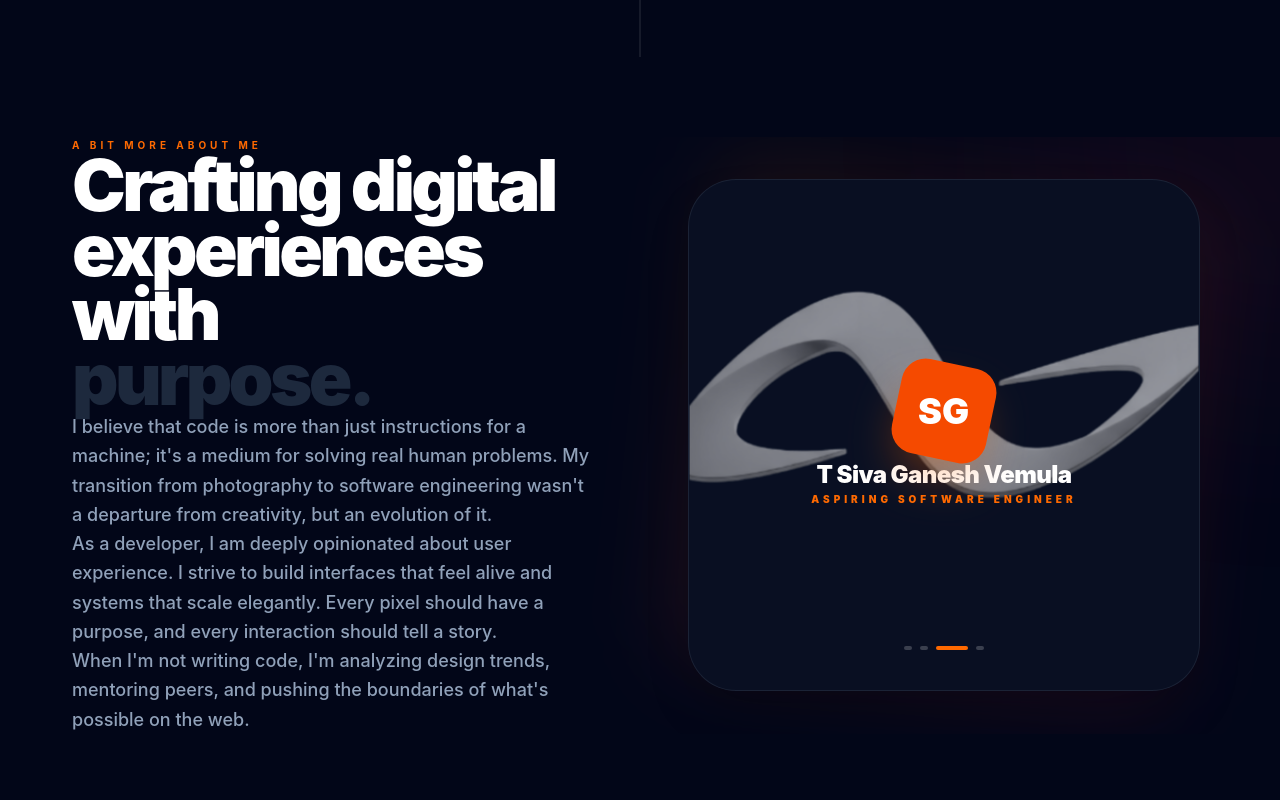
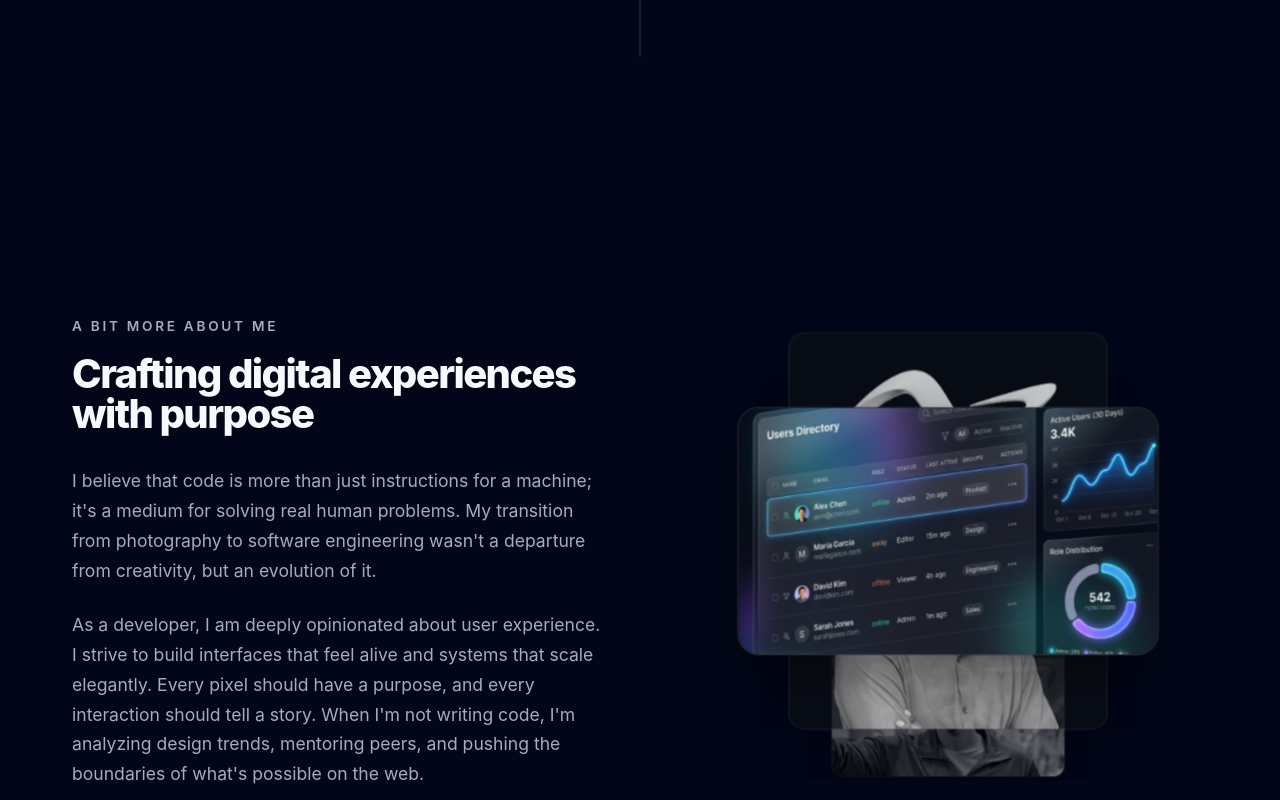
Before and after one commit to SivaGaneshv1729/sivaganesh-portfolio, a React (Vite) app: page / in a window 1280 px wide. Shown: the part 1840-2640 px from the top of the page. Built offline with nearby package versions, Linux system fonts and the light colour scheme.

Commit message:
feat(about-contact): build 3D image carousel and premium developer terminal contact form

```diff
--- a/src/components/About.jsx
+++ b/src/components/About.jsx
@@ -1,106 +1,73 @@
-import { useState, useEffect } from 'react'
-import { motion, AnimatePresence } from 'framer-motion'
+import React, { useState, useEffect } from 'react';
 
-const carouselImages = [
-  "/images/sg1.jpg",
-  "/images/main logo.png",
-  "/images/project2_clear.png",
-  "/images/siva_ganesh.png"
-]
+const carouselItems = [
+  { src: "/images/sg1.jpg", alt: "Workspace and development setup" },
+  { src: "/images/main logo.png", alt: "Portrait of Siva Ganesh" },
+  { src: "/images/project2_clear.png", alt: "Creative design and coding process" },
+  { src: "/images/siva_ganesh.png", alt: "Siva Ganesh brand mark" }
+];
 
 const About = () => {
-  const [imgIndex, setImgIndex] = useState(0)
+  const [activeIndex, setActiveIndex] = useState(0);
 
   useEffect(() => {
     const timer = setInterval(() => {
-      setImgIndex((prev) => (prev + 1) % carouselImages.length)
-    }, 3000)
-    return () => clearInterval(timer)
-  }, [])
+      setActiveIndex((prev) => (prev + 1) % carouselItems.length);
+    }, 2400);
+    return () => clearInterval(timer);
+  }, []);
+
+  const getCardClass = (index) => {
+    const total = carouselItems.length;
+    const diff = (index - activeIndex + total) % total;
+
+    if (diff === 0) return 'center';
+    if (diff === 1) return 'down-1';
+    if (diff === 2) return 'down-2';
+    if (diff === total - 1) return 'up-1';
+    return 'up-2';
+  };
 
   return (
-    <section id="about" className="py-32 bg-slate-950 relative overflow-hidden z-10">
-      {/* Decorative element */}
-      <div className="absolute top-0 right-0 w-[500px] h-[500px] bg-rose-500/5 rounded-full blur-[120px] -z-10 translate-x-1/2 -translate-y-1/2" />
-
-      <div className="container mx-auto px-6">
-        <div className="grid grid-cols-1 lg:grid-cols-2 gap-24 items-center">
-
-          <motion.div
-            initial={{ opacity: 0, x: -30 }}
-            whileInView={{ opacity: 1, x: 0 }}
-            viewport={{ once: true }}
-            transition={{ duration: 0.8 }}
-          >
-            <p className="text-orange-500 font-bold tracking-[0.4em] text-[10px] mb-6 uppercase">A BIT MORE ABOUT ME</p>
-            <h2 className="text-5xl md:text-7xl font-black mb-10 text-white leading-[0.9] tracking-tighter">
-              Crafting digital <br /> experiences with <br /> <span className="text-slate-800">purpose.</span>
-            </h2>
-            <div className="space-y-8 text-slate-400 text-lg leading-relaxed font-medium">
+    <section id="more-about" className="more-about">
+      <div className="container">
+        <div className="more-about-grid">
+          {/* Left: Text Content */}
+          <div className="more-about-text">
+            <p className="section-subtitle">A BIT MORE ABOUT ME</p>
+            <h2 className="more-about-title">Crafting digital experiences with purpose</h2>
+            <div className="more-about-description">
               <p>
-                I believe that code is more than just instructions for a machine; it's a medium for solving real human problems. My transition from photography to software engineering wasn't a departure from creativity, but an evolution of it.
+                I believe that code is more than just instructions for a machine; it&apos;s a medium for solving real human problems. My transition from photography to software engineering wasn&apos;t a departure from creativity, but an evolution of it.
               </p>
               <p>
-                As a developer, I am deeply opinionated about user experience. I strive to build interfaces that feel alive and systems that scale elegantly. Every pixel should have a purpose, and every interaction should tell a story.
-              </p>
-              <p>
-                When I'm not writing code, I'm analyzing design trends, mentoring peers, and pushing the boundaries of what's possible on the web.
+                As a developer, I am deeply opinionated about user experience. I strive to build interfaces that feel alive and systems that scale elegantly. Every pixel should have a purpose, and every interaction should tell a story. When I&apos;m not writing code, I&apos;m analyzing design trends, mentoring peers, and pushing the boundaries of what&apos;s possible on the web.
               </p>
             </div>
-          </motion.div>
+          </div>
 
-          {/* About Carousel Visual - Mimicking the vanilla version's visual stage */}
-          <motion.div
-            initial={{ opacity: 0, scale: 0.9 }}
-            whileInView={{ opacity: 1, scale: 1 }}
-            viewport={{ once: true }}
-            transition={{ duration: 1 }}
-            className="relative aspect-square max-w-lg mx-auto lg:mr-0 group"
-          >
-            <div className="absolute inset-0 bg-gradient-to-br from-orange-500/10 to-rose-500/10 rounded-[3rem] rotate-6 -z-10 blur-2xl group-hover:rotate-0 transition-transform duration-700" />
-
-            <div className="w-full h-full bg-slate-900 rounded-[3rem] border border-white/5 overflow-hidden flex items-center justify-center backdrop-blur-3xl shadow-2xl relative">
-               <AnimatePresence mode="wait">
-                  <motion.img
-                    key={imgIndex}
-                    src={carouselImages[imgIndex]}
-                    initial={{ opacity: 0, scale: 1.1, filter: "blur(10px)" }}
-                    animate={{ opacity: 1, scale: 1, filter: "blur(0px)" }}
-                    exit={{ opacity: 0, scale: 0.9, filter: "blur(10px)" }}
-                    transition={{ duration: 0.8, ease: "easeInOut" }}
-                    className="w-full h-full object-cover opacity-60 grayscale hover:grayscale-0 transition-all duration-700"
-                    alt="Siva Ganesh Visual"
-                  />
-               </AnimatePresence>
-
-               {/* Overlay Content */}
-               <div className="absolute inset-0 flex flex-col items-center justify-center p-12 bg-slate-950/40">
-                  <motion.div
-                    whileHover={{ scale: 1.1 }}
-                    className="w-24 h-24 bg-orange-600 rounded-3xl mb-8 flex items-center justify-center rotate-12 shadow-2xl shadow-orange-500/40"
-                  >
-                     <span className="text-white text-4xl font-black -rotate-12">SG</span>
-                  </motion.div>
-                  <p className="text-white font-black text-2xl mb-2 tracking-tight">T Siva Ganesh Vemula</p>
-                  <p className="text-orange-500 uppercase tracking-[0.4em] text-[10px] font-black">Aspiring Software Engineer</p>
-               </div>
-
-               {/* Carousel Dots */}
-               <div className="absolute bottom-10 flex gap-2">
-                  {carouselImages.map((_, i) => (
+          {/* Right: Visual Stage */}
+          <div className="more-about-visual">
+            <div className="about-visual-stage">
+              <div className="about-carousel-visual" aria-label="About me image carousel">
+                <div className="about-carousel-track">
+                  {carouselItems.map((item, index) => (
                     <div
-                      key={i}
-                      className={`h-1 transition-all duration-500 rounded-full ${i === imgIndex ? 'w-8 bg-orange-500' : 'w-2 bg-white/20'}`}
-                    />
+                      key={index}
+                      className={`about-carousel-card ${getCardClass(index)}`}
+                      data-index={index}
+                    >
+                      <img src={item.src} alt={item.alt} style={{ width: '100%', height: '100%', objectFit: 'cover' }} />
+                    </div>
                   ))}
-               </div>
+                </div>
+              </div>
             </div>
-          </motion.div>
-
+          </div>
         </div>
       </div>
     </section>
-  )
-}
+  );
+};
 
-export default About
+export default About;
--- a/src/components/Contact.jsx
+++ b/src/components/Contact.jsx
@@ -1,41 +1,70 @@
-import { Mail } from 'lucide-react'
-import { GitHubIcon, LinkedInIcon } from './Icons'
+import React, { useState } from 'react';
 
 const Contact = () => {
+  const [formData, setFormData] = useState({ name: '', email: '', message: '' });
+  const [isSubmitted, setIsSubmitted] = useState(false);
+
+  const handleSubmit = (e) => {
+    e.preventDefault();
+    setIsSubmitted(true);
+    setTimeout(() => {
+      setIsSubmitted(false);
+      setFormData({ name: '', email: '', message: '' });
+    }, 3000);
+  };
+
   return (
-    <section id="contact" className="py-32 bg-slate-950 relative z-10">
-      <div className="container mx-auto px-6">
-        <div className="max-w-5xl mx-auto bg-slate-900/30 border border-white/5 rounded-[3rem] p-12 md:p-20 text-center backdrop-blur-sm relative overflow-hidden">
-          <div className="absolute top-1/2 left-1/2 -translate-x-1/2 -translate-y-1/2 w-[600px] h-[600px] bg-orange-500/10 rounded-full blur-[120px] -z-10" />
+    <section id="contact" className="contact">
+      <div className="container">
+        <h2 className="contact-title">Get In Touch</h2>
+        <p className="contact-subtitle">Have a question or want to work together? Leave a message!</p>
 
-          <h2 className="text-4xl md:text-6xl font-black mb-8 text-white tracking-tight">
-            Ready to start a <span className="bg-gradient-to-r from-orange-500 to-rose-500 bg-clip-text text-transparent">project?</span>
-          </h2>
-          <p className="text-slate-400 text-lg md:text-xl mb-12 max-w-2xl mx-auto leading-relaxed font-medium">
-            I'm currently looking for new opportunities and collaborations. Whether you have a question or just want to say hi, I'll try my best to get back to you!
-          </p>
-
-          <div className="flex flex-col sm:flex-row justify-center items-center gap-6 mb-16">
-            <a href="mailto:sivaganeshv1729@gmail.com" className="w-full sm:w-auto px-12 py-6 bg-white text-slate-950 font-black rounded-2xl transition-all hover:bg-orange-500 hover:text-white transform hover:-translate-y-1 active:scale-95 text-sm uppercase tracking-widest">
-              Say Hello
-            </a>
-            <a href="https://linkedin.com/in/siva-ganesh-vemula/" target="_blank" rel="noopener noreferrer" className="w-full sm:w-auto px-12 py-6 bg-slate-900 border border-slate-800 text-white font-black rounded-2xl hover:border-orange-500 transition-all transform hover:-translate-y-1 active:scale-95 flex items-center justify-center gap-3 text-sm uppercase tracking-widest">
-              <LinkedInIcon size={20} /> LinkedIn
-            </a>
+        <form className="contact-form" onSubmit={handleSubmit}>
+          {isSubmitted && (
+            <div style={{ padding: '1rem', marginBottom: '1.5rem', background: 'rgba(72, 187, 120, 0.2)', color: '#48bb78', borderRadius: '4px', textAlign: 'center', fontWeight: 'bold' }}>
+              Message sent successfully! I will get back to you soon.
+            </div>
+          )}
+          <div className="form-group">
+            <label htmlFor="name">Name</label>
+            <input
+              type="text"
+              id="name"
+              value={formData.name}
+              onChange={(e) => setFormData({...formData, name: e.target.value})}
+              required
+              placeholder="Enter your name"
+            />
           </div>
-
-          <div className="flex justify-center gap-8">
-            <a href="https://github.com/SivaGaneshv1729" target="_blank" rel="noopener noreferrer" className="text-slate-500 hover:text-white transition-all transform hover:scale-110">
-              <GitHubIcon size={28} />
-            </a>
-            <a href="mailto:sivaganeshv1729@gmail.com" className="text-slate-500 hover:text-white transition-all transform hover:scale-110">
-              <Mail size={28} />
-            </a>
+          <div className="form-group">
+            <label htmlFor="email">Email</label>
+            <input
+              type="email"
+              id="email"
+              value={formData.email}
+              onChange={(e) => setFormData({...formData, email: e.target.value})}
+              required
+              placeholder="Enter your email"
+            />
           </div>
-        </div>
+          <div className="form-group">
+            <label htmlFor="message">Message</label>
+            <textarea
+              id="message"
+              rows="5"
+              value={formData.message}
+              onChange={(e) => setFormData({...formData, message: e.target.value})}
+              required
+              placeholder="Your message here..."
+            ></textarea>
+          </div>
+          <div style={{ textAlign: 'center' }}>
+            <button type="submit" className="btn btn-primary" style={{ cursor: 'pointer' }}>Send Message</button>
+          </div>
+        </form>
       </div>
     </section>
-  )
-}
+  );
+};
 
-export default Contact
+export default Contact;
```
